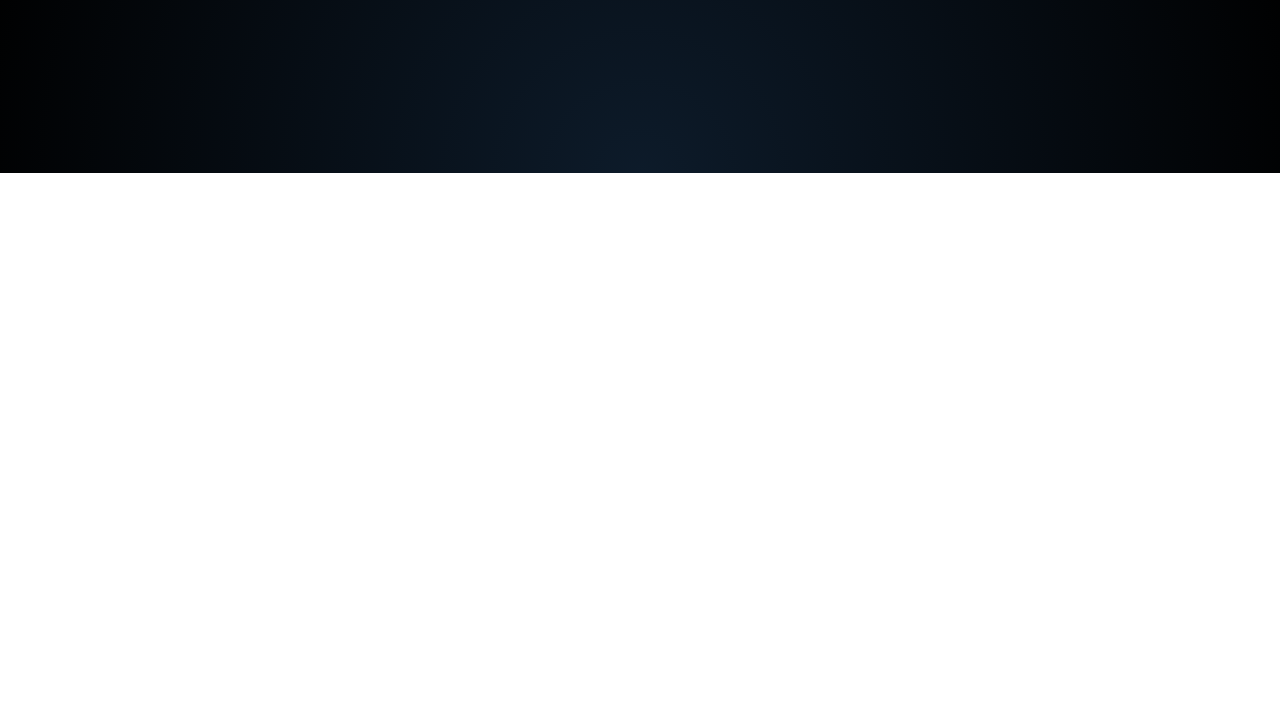
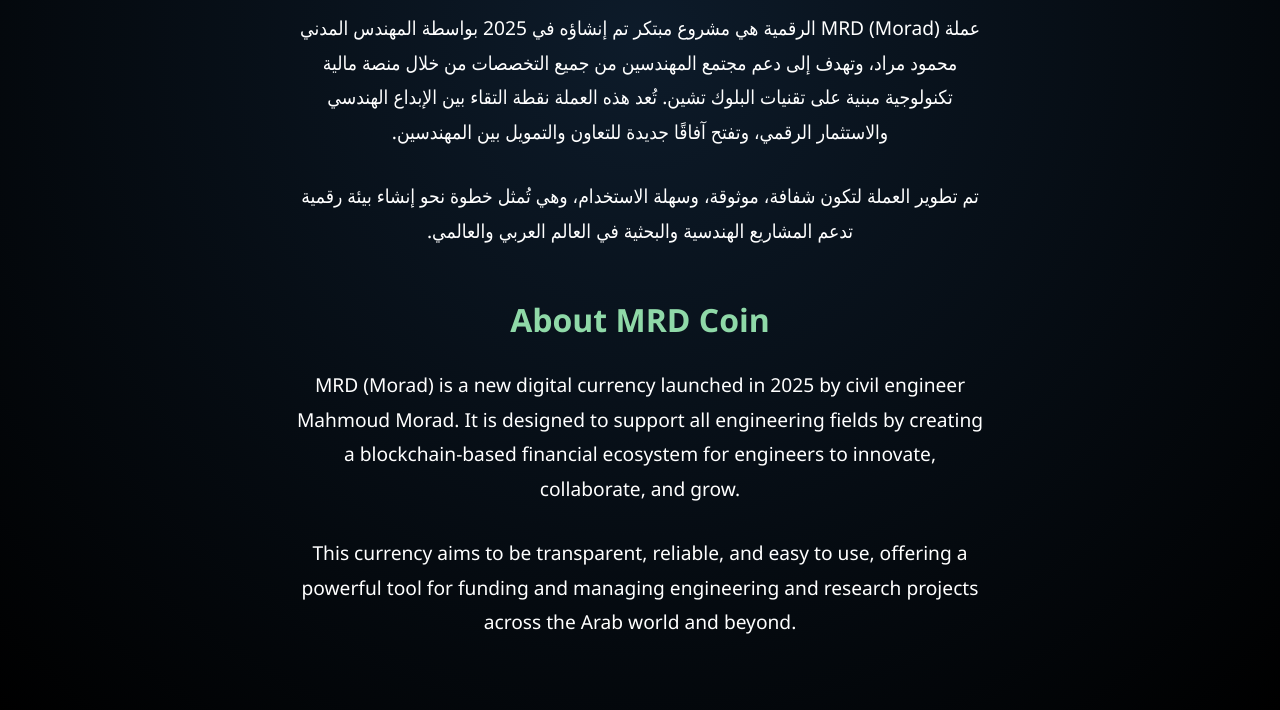
Before and after one commit to morad67/morad-website, a plain HTML site: page index.html in a window 1280 px wide. Shown: the part 627-1337 px from the top of the page. Before the commit the page ends 800 px from the top, so only its background shows below. Drawn offline with Linux system fonts and the light colour scheme.

Commit message:
Add files via upload

```diff
--- a/index.html
+++ b/index.html
@@ -25,10 +25,16 @@
             font-size: 2.5em;
             margin-bottom: 10px;
         }
+        h2 {
+            font-size: 2em;
+            margin-top: 40px;
+            color: #8fd9a8;
+        }
         p {
             font-size: 1.2em;
             max-width: 700px;
             margin: 0 auto 30px;
+            line-height: 1.8em;
         }
         .contact-btn {
             background-color: #1f6f8b;
@@ -43,6 +49,10 @@
         .contact-btn:hover {
             background-color: #2e94b9;
         }
+        .section {
+            margin-top: 50px;
+            padding: 0 20px;
+        }
     </style>
 </head>
 <body>
@@ -54,6 +64,26 @@
             تم تطويرها بواسطة المهندس المدني محمود مراد، لتكون منصة تكنولوجية وهندسية موحدة.
         </p>
         <a href="mailto:mahmoud.morad67@gmail.com"><button class="contact-btn">تواصل معنا</button></a>
+
+        <div class="section">
+            <h2>عن العملة (تفصيلًا)</h2>
+            <p>
+                عملة MRD (Morad) الرقمية هي مشروع مبتكر تم إنشاؤه في 2025 بواسطة المهندس المدني محمود مراد، وتهدف إلى دعم مجتمع المهندسين من جميع التخصصات من خلال منصة مالية تكنولوجية مبنية على تقنيات البلوك تشين. تُعد هذه العملة نقطة التقاء بين الإبداع الهندسي والاستثمار الرقمي، وتفتح آفاقًا جديدة للتعاون والتمويل بين المهندسين.
+            </p>
+            <p>
+                تم تطوير العملة لتكون شفافة، موثوقة، وسهلة الاستخدام، وهي تُمثل خطوة نحو إنشاء بيئة رقمية تدعم المشاريع الهندسية والبحثية في العالم العربي والعالمي.
+            </p>
+        </div>
+
+        <div class="section" dir="ltr">
+            <h2>About MRD Coin</h2>
+            <p>
+                MRD (Morad) is a new digital currency launched in 2025 by civil engineer Mahmoud Morad. It is designed to support all engineering fields by creating a blockchain-based financial ecosystem for engineers to innovate, collaborate, and grow.
+            </p>
+            <p>
+                This currency aims to be transparent, reliable, and easy to use, offering a powerful tool for funding and managing engineering and research projects across the Arab world and beyond.
+            </p>
+        </div>
     </div>
 </body>
 </html>
```
